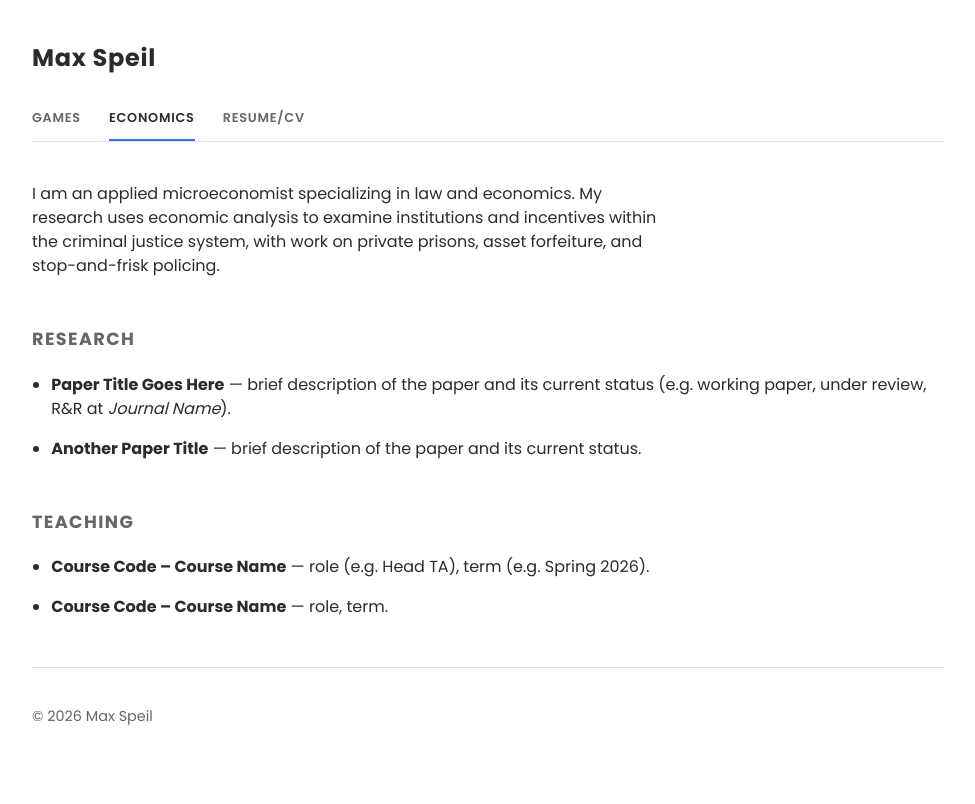
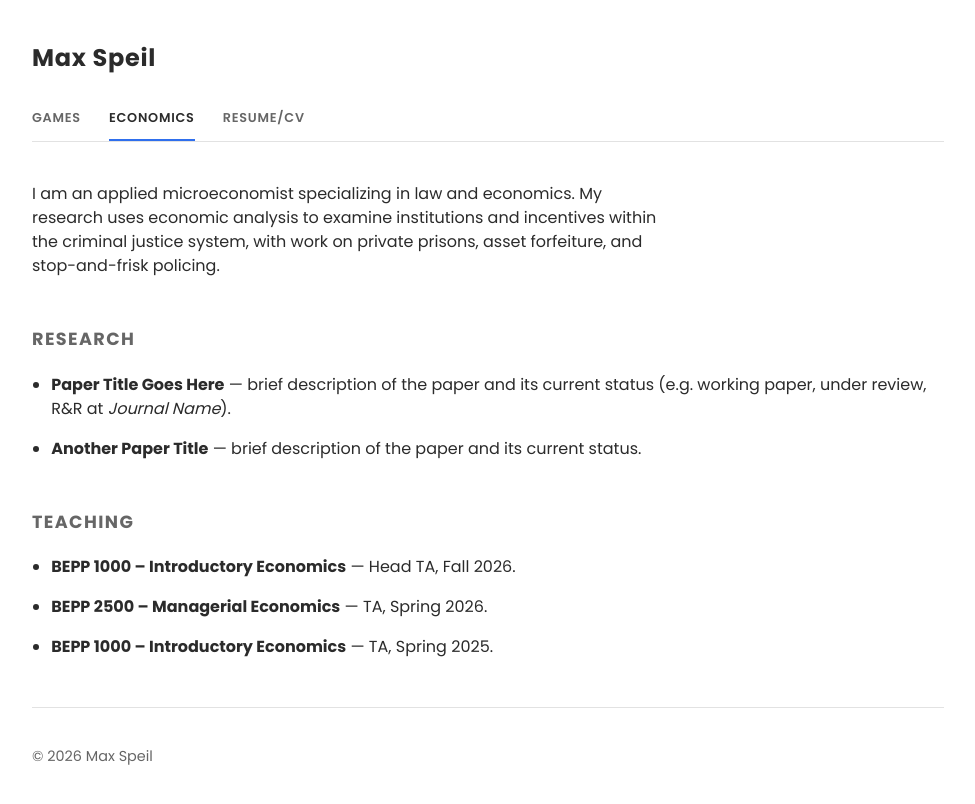
Before and after one commit to mspeil/mspeil.github.io, a Jekyll site: the page built from economics.html, in a window 1280 px wide. Shown: the top 804 px of the page, without its empty margins (152-1127 px from the left). Built offline with Jekyll 4.4.1, drawn with Linux system fonts in a browser that asks for light colours.

Commit message:
Add teaching history to Economics page
Co-Authored-By: Claude Sonnet 5 <noreply@anthropic.com>

```diff
--- a/economics.html
+++ b/economics.html
@@ -22,7 +22,8 @@ title: Economics
   <h2>Teaching</h2>
   <!-- One <li> per class. Bold the course code/name, then add your role and term after the dash. -->
   <ul class="econ-list">
-    <li><strong>Course Code &ndash; Course Name</strong> &mdash; role (e.g. Head TA), term (e.g. Spring 2026).</li>
-    <li><strong>Course Code &ndash; Course Name</strong> &mdash; role, term.</li>
+    <li><strong>BEPP 1000 &ndash; Introductory Economics</strong> &mdash; Head TA, Fall 2026.</li>
+    <li><strong>BEPP 2500 &ndash; Managerial Economics</strong> &mdash; TA, Spring 2026.</li>
+    <li><strong>BEPP 1000 &ndash; Introductory Economics</strong> &mdash; TA, Spring 2025.</li>
   </ul>
 </section>
```
